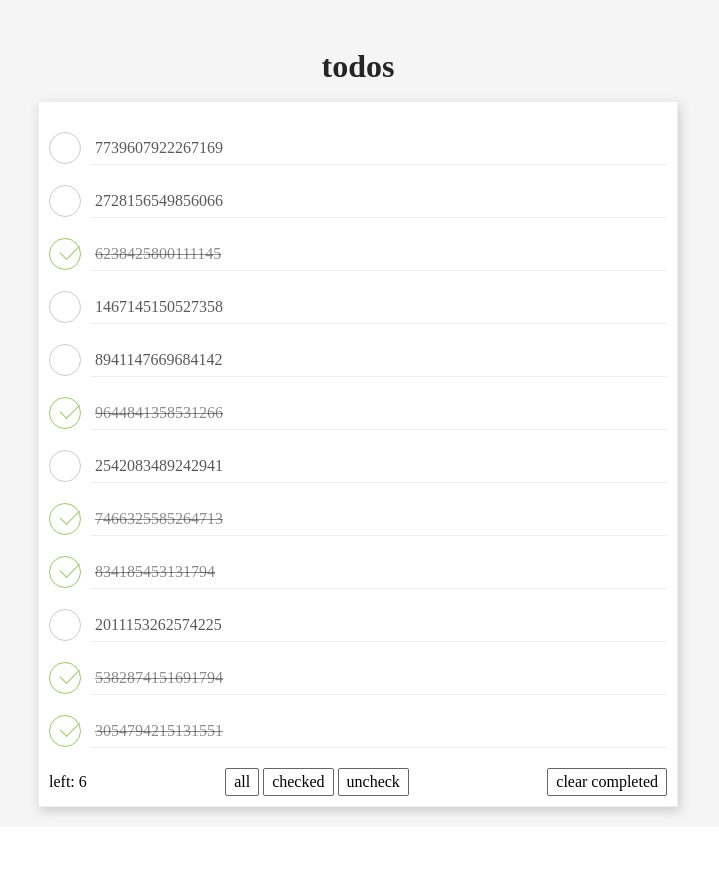
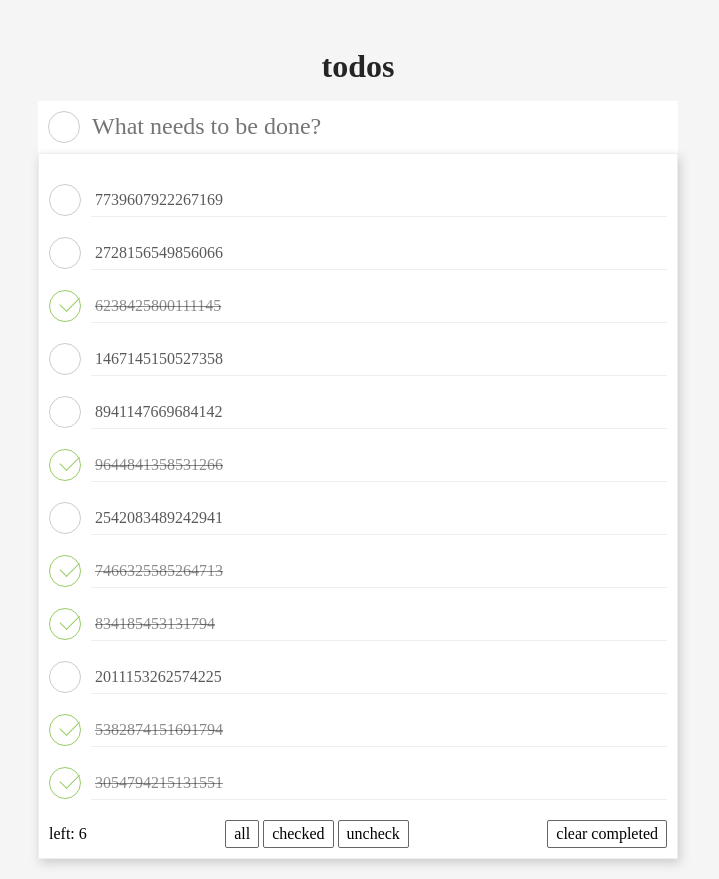
Before and after one commit to ocian/todo-mvc, a React app: page / in a window 1280 px wide. Shown: the whole page, without its empty margins (282-1001 px from the left). Before the commit the page ends 827 px from the top, so only its background shows below. Built offline with nearby package versions, Linux system fonts and the light colour scheme.

Commit message:
update: create todo

```diff
--- a/src/components/checkbox/index.module.scss
+++ b/src/components/checkbox/index.module.scss
@@ -2,8 +2,6 @@
 
 @import 'Src/styles/vars.scss';
 @import 'Src/styles/mixins.scss';
-
-$icon-translate: math.div($width-checkbox-icon, 5);
 
 .todo {
   display: flex;
@@ -11,42 +9,6 @@ $icon-translate: math.div($width-checkbox-icon, 5);
 }
 .todo + .todo {
   margin-top: 8px;
-}
-
-.check {
-  transition: border-color 0.3s ease-in;
-  flex: none;
-  top: 0;
-  left: 0;
-  width: $width-checkbox-icon;
-  height: $width-checkbox-icon;
-  margin-right: 10px;
-  border: $width-checkbox-icon-border solid;
-  border-radius: 100%;
-  cursor: pointer;
-  @include flex-center();
-
-  &:before {
-    transition: opacity 0.3s ease-in;
-    content: '';
-    width: $width-checkbox-icon * 0.6;
-    height: $width-checkbox-icon * 0.3;
-    border-left: 1px solid $color-checked;
-    border-bottom: 1px solid $color-checked;
-    transform: rotate(-45deg) translateX($icon-translate);
-  }
-  &.uncheck {
-    border-color: $color-uncheck;
-    &:before {
-      opacity: 0;
-    }
-  }
-  &.checked {
-    border-color: $color-checked;
-    &:before {
-      opacity: 1;
-    }
-  }
 }
 
 .content_wrapper {
--- a/src/components/checkbox/index.tsx
+++ b/src/components/checkbox/index.tsx
@@ -28,9 +28,9 @@ export default function Checkbox(props: CheckBoxProps) {
   return (
     <div className={styles.todo}>
       <div
-        className={clsx(styles.check, {
-          [styles.checked]: props.checked,
-          [styles.uncheck]: !props.checked,
+        className={clsx('icon-check', {
+          'checked': props.checked,
+          'uncheck': !props.checked,
         })}
         onClick={changeChecked}
       />
--- a/src/styles/base.scss
+++ b/src/styles/base.scss
@@ -1,5 +1,10 @@
-@import "normalize.css";
+@use "sass:math";
+
+@import 'normalize.css';
 @import './vars.scss';
+@import './mixins.scss';
+
+$icon-translate: math.div($width-checkbox-icon, 5);
 
 button {
   border: 1px solid $color-btn-border;
@@ -14,6 +19,42 @@ button {
     opacity: 0.75;
   }
 }
-button+button {
+button + button {
   margin-left: 4px;
 }
+
+.icon-check {
+  transition: border-color 0.3s ease-in;
+  flex: none;
+  top: 0;
+  left: 0;
+  width: $width-checkbox-icon;
+  height: $width-checkbox-icon;
+  margin-right: 10px;
+  border: $width-checkbox-icon-border solid;
+  border-radius: 100%;
+  cursor: pointer;
+  @include flex-center();
+
+  &:before {
+    transition: opacity 0.3s ease-in;
+    content: '';
+    width: $width-checkbox-icon * 0.6;
+    height: $width-checkbox-icon * 0.3;
+    border-left: 1px solid $color-checked;
+    border-bottom: 1px solid $color-checked;
+    transform: rotate(-45deg) translateX($icon-translate);
+  }
+  &.uncheck {
+    border-color: $color-uncheck;
+    &:before {
+      opacity: 0;
+    }
+  }
+  &.checked {
+    border-color: $color-checked;
+    &:before {
+      opacity: 1;
+    }
+  }
+}
--- a/src/views/todo.module.scss
+++ b/src/views/todo.module.scss
@@ -1,5 +1,11 @@
 @import "Src/styles/mixins.scss";
 @import "Src/styles/vars.scss";
+
+@mixin width {
+  width: 50vw;
+  max-width: 700px;
+  min-width: 400px;
+}
 
 .page {
   min-height: 100vh;
@@ -8,9 +14,7 @@
 }
 
 .list {
-  width: 50vw;
-  max-width: 700px;
-  min-width: 400px;
+  @include width();
   max-height: calc(100vh - 30px);
   box-sizing: border-box;
   overflow: auto;
@@ -26,3 +30,17 @@
   @include flex-center();
   height: 70px;
 }
+
+.line_input  {
+  @include flex-center();
+  @include width();
+  background-color: #fff;
+  padding: 10px;
+  box-sizing: border-box;
+}
+.input {
+  outline: none;
+  border: none;
+  width: 100%;
+  font-size: 24px;
+}
--- a/src/views/todo.tsx
+++ b/src/views/todo.tsx
@@ -1,10 +1,11 @@
 import Title from 'Src/components/title'
 import CheckboxGroup from 'Src/components/checkbox_group'
-import { useEffect, useState } from 'react'
+import React, { useEffect, useState } from 'react'
 import styles from './todo.module.scss'
 import { deleteTodo, getListTodo, updateTodo, addTodo } from 'Src/mocks/todos'
 import Checkbox from 'Src/components/checkbox'
 import Content from 'Src/components/content'
+import clsx from 'clsx'
 
 interface ListItem {
   [key: string]: { id?: number; checked?: boolean; content: string }
@@ -13,6 +14,8 @@ interface ListItem {
 export default function ViewTodo() {
   const [list, setList] = useState<ListItem>(() => ({}))
   const [selections, setSelections] = useState<number[]>(() => [])
+  const [checkedAll, setCheckedAll] = useState<boolean>(() => false)
+  const [input, setInput] = useState<string>(() => '')
 
   // get data from apis, and use it into state
   function setData(todoList: ListItem) {
@@ -70,6 +73,16 @@ export default function ViewTodo() {
     deleteTodo({ id: params.id })
   }
 
+  function changeInput(event: React.ChangeEvent<HTMLInputElement>) {
+    setInput(event.target.value)
+  }
+  function pressKeyEnter(event: React.KeyboardEvent) {
+    if (event.key !== 'Enter') return
+    const _input = input
+    setInput('')
+    createTodo({ content: _input })
+  }
+
   async function fetchList() {
     const { code, result } = await getListTodo()
     if (code === 1) {
@@ -100,6 +113,22 @@ export default function ViewTodo() {
   return (
     <div className={styles.page}>
       <Title>todos</Title>
+      <div className={styles.line_input}>
+        <div
+          className={clsx('icon-check', {
+            checked: checkedAll,
+            uncheck: !checkedAll,
+          })}
+        ></div>
+        <input
+          type="text"
+          className={styles.input}
+          placeholder="What needs to be done?"
+          value={input}
+          onChange={changeInput}
+          onKeyPress={pressKeyEnter}
+        />
+      </div>
       <div className={styles.list}>
         {!Object.entries(list).length && (
           <div className={styles.no_data}>no data</div>
--- a/webpack.config.js
+++ b/webpack.config.js
@@ -26,6 +26,7 @@ const CSSLoader = {
   options: {
     modules: {
       localIdentName: '[local]--[hash:base64:5]',
+      auto: /\.module\.\w+$/i,
     },
   },
 }
```
